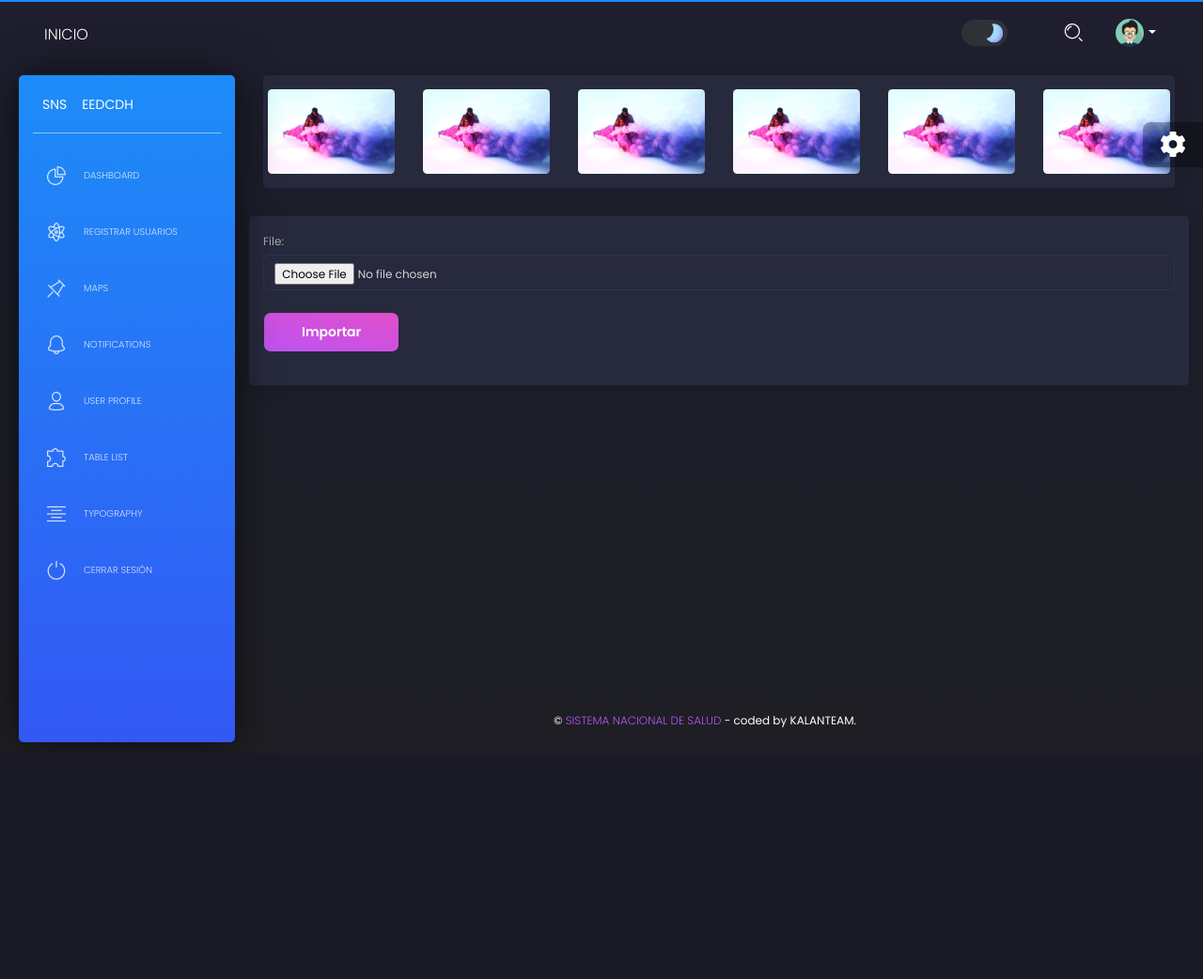
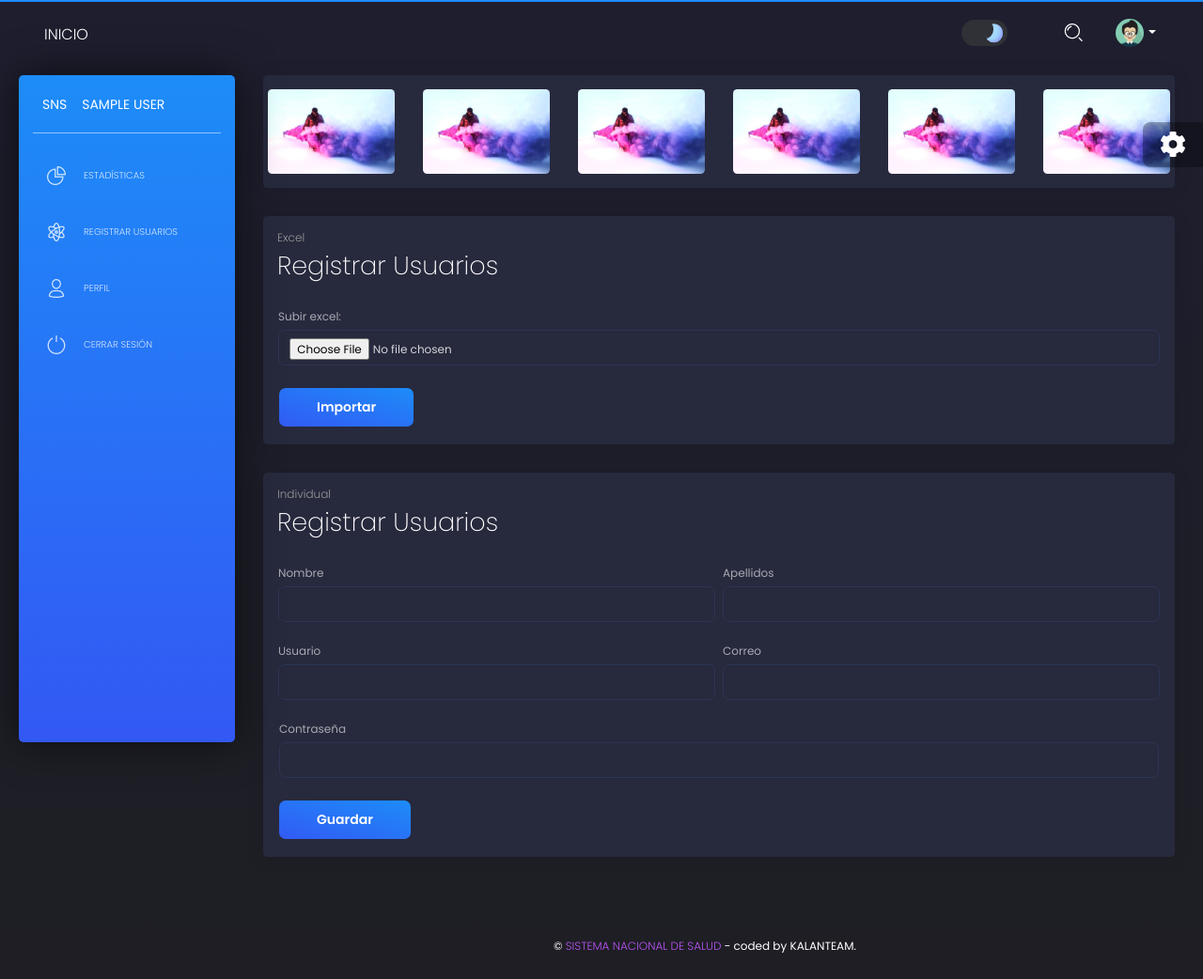
Before and after one commit to DaneriRS/Epidemiologia-SSA, a Django app: page /import_excel/ in a window 1280 px wide. Shown: the whole page at 94% size. Before the commit the page ends 794 px from the top, so only its background shows below. Run offline with Django 3.2, Linux system fonts and the light colour scheme; the visitor is signed in with stand-in values (Sample User, id 1); some libraries are stand-ins or nearby versions.

Commit message:
Registro Individual

```diff
--- a/apps/home/forms.py
+++ b/apps/home/forms.py
@@ -2,11 +2,47 @@ from django import forms
 
 
 class ExcelForm(forms.Form):
-    file=forms.FileField(
+    Subir_Excel=forms.FileField(
         widget=forms.FileInput(
             attrs={
                 'class': 'form-control'
             }
         )
+    )
 
+class IndividualForm(forms.Form):
+    Usuario=forms.CharField(
+        widget=forms.TextInput(
+            attrs={
+                'class': 'form-control'
+            }
+        )
     )
+    Nombre=forms.CharField(
+        widget=forms.TextInput(
+            attrs={
+                'class': 'form-control'
+            }
+        )
+    )
+    Apellidos=forms.CharField(
+        widget=forms.TextInput(
+            attrs={
+                'class': 'form-control'
+            }
+        )
+    )
+    Correo=forms.EmailField(
+        widget=forms.EmailInput(
+            attrs={
+                'class': 'form-control'
+            }
+        )
+    )
+    Contraseña=forms.CharField(
+        widget=forms.PasswordInput(
+            attrs={
+                'class': 'form-control'
+            }
+        )
+    )
--- a/apps/home/views.py
+++ b/apps/home/views.py
@@ -51,25 +51,52 @@ def pages(request):
 
 @login_required
 def import_excel(request):
-    if request.method == 'POST':
-        excel_file = request.FILES['file']
+    form=ExcelForm()
+    form2=IndividualForm()
+    if request.method == 'POST' and "Excel" in request.POST:
+        excel_file = request.FILES['Subir_Excel']
         df = pd.read_excel(excel_file)
-        # Itera a través de cada fila del DataFrame
-        for index, row in df.iterrows():
-            # Crea una instancia del modelo con los datos de la fila
-            obj = User(
-                username=row['username'],
-                first_name=row['nombre'],
-                last_name=row['apellidos'],
-                email=row['correo'],
-                password=make_password(row['password']),
-                # Continúa agregando todos los campos del modelo que quieras importar
-            )
-            # Guarda la instancia del modelo en la base de datos
-            obj.save()
-        return render(request, 'home/registrar_excel.html')
+
+        try:
+            # Itera a través de cada fila del DataFrame
+            for index, row in df.iterrows():
+                # Crea una instancia del modelo con los datos de la fila
+                obj = User(
+                    username=row['username'],
+                    first_name=row['nombre'],
+                    last_name=row['apellidos'],
+                    email=row['correo'],
+                    password=make_password(row['password']),
+                    # Continúa agregando todos los campos del modelo que quieras importar
+                )
+                # Guarda la instancia del modelo en la base de datos
+                obj.save()
+            print('todo bien')
+            return render(request, 'home/registrar_excel.html',{
+                'form': form,
+                'form2': form2
+            })
+        except:
+            print('error')
+            return render(request, 'home/registrar_excel.html',{
+                'form': form,
+                'form2': form2
+            })
+    if request.method == 'POST' and "Individual" in request.POST:
+        obj = User(
+            username=request.POST['Usuario'],
+            first_name=request.POST['Nombre'],
+            last_name=request.POST['Apellidos'],
+            email=request.POST['Correo'],
+            password=make_password(request.POST['Contraseña']),
+        )
+        obj.save()
+        return render(request, 'home/registrar_excel.html',{
+            'form': form,
+            'form2': form2
+        })
     else:
-        form=ExcelForm()
         return render(request, 'home/registrar_excel.html',{
-            'form': form
+            'form': form,
+            'form2': form2
         })
--- a/apps/templates/home/registrar_excel.html
+++ b/apps/templates/home/registrar_excel.html
@@ -10,25 +10,88 @@
     <div class="content">
         {% include 'includes/logos.html' %}
         <div class="row">
+            <div class="col-12">
                 <div class="card card-chart">
-
-                <div class="col-12 my-3">
-                    <form method="post" enctype="multipart/form-data">
+                    <div class="card-header">
+                        <div class="row">
+                            <div class="col-sm-6 text-left">
+                                <h5 class="card-category">Excel</h5>
+                                <h2 class="card-title">Registrar Usuarios</h2>
+                            </div>
+                        </div>
+                    </div>
+                    <div class="card-body px-3">
+                        <form method="post" enctype="multipart/form-data" autocomplete="off">
                             {% csrf_token %}
                             {{form}}
-                        <div class="row my-3">
+                            <div class="row">
                                 <div class="col-md-4">
-                                <button type="submit" class="btn btn-fill btn-primary">Importar</button>
+                                    <button type="submit" class="btn btn-fill btn-info" name="Excel">Importar</button>
                                 </div>
                             </div>
-                        {% comment %} <label for="file">Archivo de Excel:</label>
-                        <input type="file" class="form-control" name="file">
-                        <div class="row my-3">
+                        </form>
+                    </div>
+                </div>
+            </div>
+        </div>
+        <div class="row">
+            <div class="col-12">
+                <div class="card card-chart">
+                    <div class="card-header">
+                        <div class="row">
+                            <div class="col-sm-6 text-left">
+                                <h5 class="card-category">Individual</h5>
+                                <h2 class="card-title">Registrar Usuarios</h2>
+                            </div>
+                        </div>
+                    </div>
+                    <div class="card-body px-3">
+                        <form method="post" enctype="multipart/form-data" autocomplete="off">
+                            {% csrf_token %}
+                            <div class="row">
+                                <div class="col-md-6 pr-md-1">
+                                    <div class="form-group">
+                                        <label>Nombre</label>
+                                        {{form2.Nombre}}
+                                    </div>
+                                </div>
+                                <div class="col-md-6 pl-md-1">
+                                    <div class="form-group">
+                                        <label>Apellidos</label>
+                                        {{form2.Apellidos}}
+                                    </div>
+                                </div>
+                            </div>
+                            <div class="row">
+                                <div class="col-md-6 pr-md-1">
+                                    <div class="form-group">
+                                        <label>Usuario</label>
+                                        {{form2.Usuario}}
+                                    </div>
+                                </div>
+                                <div class="col-md-6 pl-md-1">
+                                    <div class="form-group">
+                                        <label>Correo</label>
+                                        {{form2.Correo}}
+                                    </div>
+                                </div>
+                            </div>
+                            <div class="row">
+                                <div class="col-md-12 px-md-3">
+                                    <div class="form-group">
+                                        <label>Contraseña</label>
+                                        {{form2.Contraseña}}
+                                    </div>
+                                </div>
+
+                            </div>
+                            <div class="row">
                                 <div class="col-md-4">
-                                <button type="submit" class="btn btn-fill btn-primary">Importar</button>
+                                    <button type="submit" class="btn btn-fill btn-info" name="Individual">Guardar</button>
                                 </div>
-                        </div> {% endcomment %}
+                            </div>
                         </form>
+                    </div>
                 </div>
             </div>
         </div>
--- a/apps/templates/includes/sidebar.html
+++ b/apps/templates/includes/sidebar.html
@@ -9,14 +9,14 @@
                     SNS
                 </a>
                 <a href="javascript:void(0)" class="simple-text logo-normal">
-                    EEDCDH
+                    {{request.user.first_name}} {{request.user.last_name}}
                 </a>
             </div>
             <ul class="nav">
                 <li class="{% if 'index' in segment %} active {% endif %} ">
                     <a href="/">
                         <i class="tim-icons icon-chart-pie-36"></i>
-                        <p>Dashboard</p>
+                        <p>Estadísticas</p>
                     </a>
                 </li>
                 <li class="{% if 'icons' in segment %} active {% endif %}">
@@ -25,7 +25,7 @@
                         <p>Registrar Usuarios</p>
                     </a>
                 </li>
-                <li class="{% if 'map' in segment %} active {% endif %}">
+                {% comment %} <li class="{% if 'map' in segment %} active {% endif %}">
                     <a href="/map.html">
                         <i class="tim-icons icon-pin"></i>
                         <p>Maps</p>
@@ -36,14 +36,14 @@
                         <i class="tim-icons icon-bell-55"></i>
                         <p>Notifications</p>
                     </a>
-                </li>
+                </li> {% endcomment %}
                 <li class="{% if 'user' in segment %} active {% endif %}">
                     <a href="/user.html">
                         <i class="tim-icons icon-single-02"></i>
-                        <p>User Profile</p>
+                        <p>Perfil</p>
                     </a>
                 </li>
-                <li class="{% if 'tables' in segment %} active {% endif %}">
+                {% comment %} <li class="{% if 'tables' in segment %} active {% endif %}">
                     <a href="/tables.html">
                         <i class="tim-icons icon-puzzle-10"></i>
                         <p>Table List</p>
@@ -54,7 +54,7 @@
                         <i class="tim-icons icon-align-center"></i>
                         <p>Typography</p>
                     </a>
-                </li>
+                </li> {% endcomment %}
                 <li>
                     <a href="{% url 'logout' %}">
                         <i class="tim-icons icon-button-power"></i>
```
Also changed, not shown: apps/templates/home/user.html (+6 -6 lines), README.md (added). Lines whose indentation alone changed are shown as unchanged.
